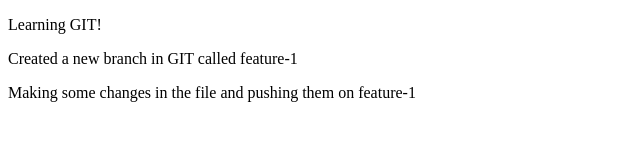
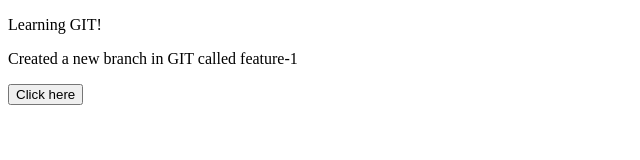
Before and after one commit to The-Knight-King/apnacollege-demo, a plain HTML site: page index.html in a window 1280 px wide. Shown: the whole page, without its empty margins (0-640 px from the left). Drawn offline with Linux system fonts and the light colour scheme.

Commit message:
Adding a button in the 3rd line

```diff
--- a/index.html
+++ b/index.html
@@ -8,6 +8,6 @@
 <body>
     <p>Learning GIT!</p>
     <p>Created a new branch in GIT called feature-1</p>
-    <p>Making some changes in  the file and pushing them on feature-1</p>
+    <button>Click here</button>
 </body>
 </html>
```
